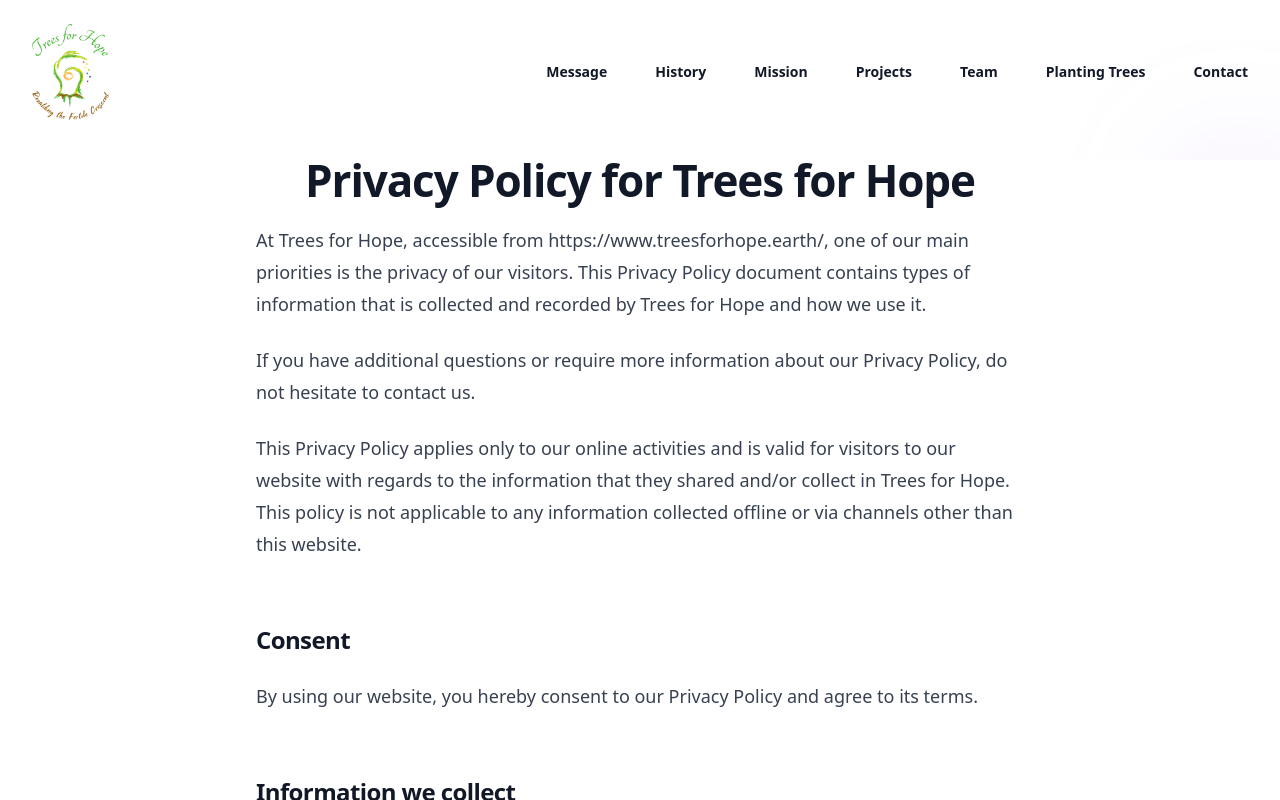
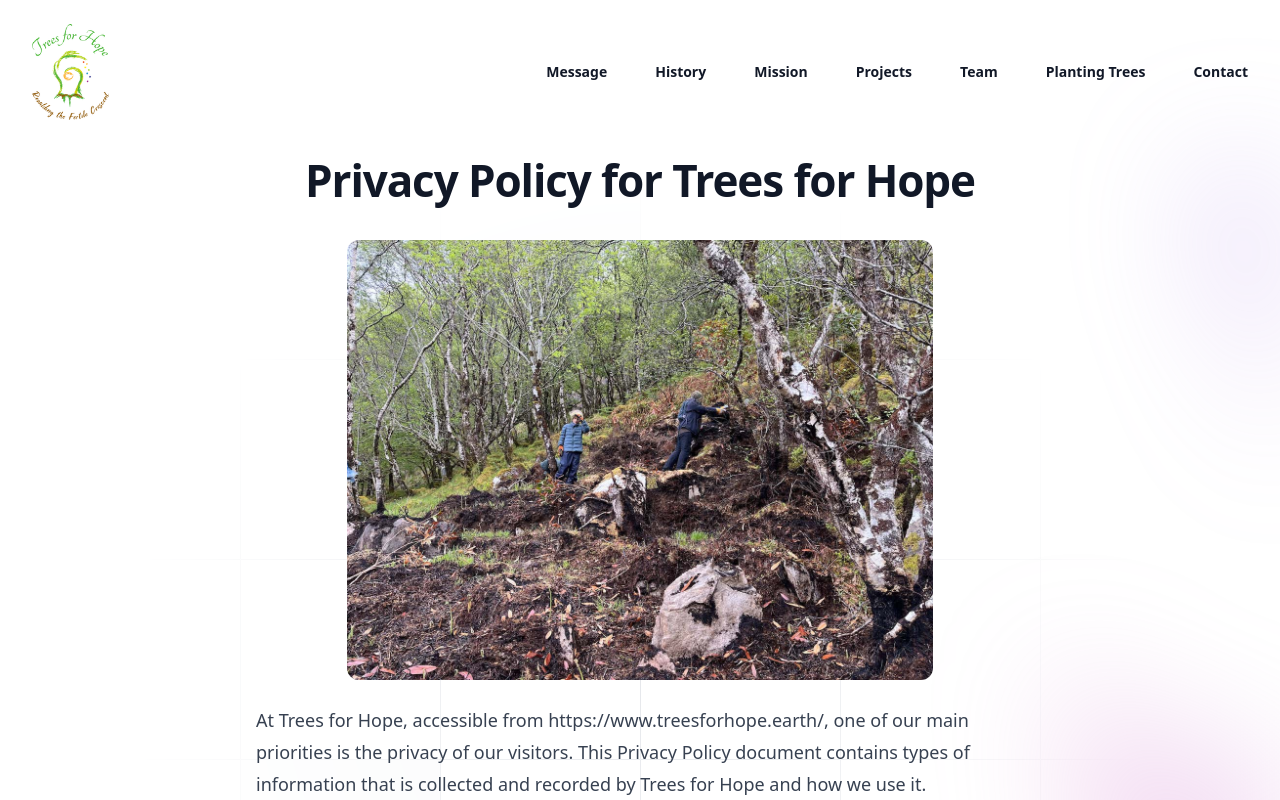
Before and after one commit to nirdoshyaqin/trees_for_hope, a Next.js app: page /privacy_policy in a window 1280 px wide. Shown: the top 800 px of the page. Built offline with nearby package versions, Linux system fonts and the light colour scheme.

Commit message:
privacy policyページの微調整

```diff
--- a/components/header.js
+++ b/components/header.js
@@ -22,10 +22,10 @@
       <header className="absolute inset-x-0 top-0 z-50">
         <nav className="mx-auto flex max-w-7xl items-center justify-between p-6 lg:px-8" aria-label="Global">
           <div className="flex lg:flex-1">
-            <a href="/" className="-m-1.5 p-1.5">
+            <Link href="/" className="-m-1.5 p-1.5">
               <span className="sr-only">Your Company</span>
               <img className="h-24 w-auto" src="/treesforhope_logo.png" alt="" />
-            </a>
+            </Link>
           </div>
           <div className="flex lg:hidden">
             <button type="button" className="-m-2.5 inline-flex items-center justify-center rounded-md p-2.5 text-gray-700" onClick={() => setMobileMenuOpen(true)}>
@@ -35,9 +35,9 @@
           </div>
           <div className="hidden lg:flex lg:gap-x-12">
             {navigation.map(item => (
-              <a key={item.name} href={item.href} className="text-sm font-semibold leading-6 text-gray-900">
+              <Link key={item.name} href={item.href} className="text-sm font-semibold leading-6 text-gray-900">
                 {item.name}
-              </a>
+              </Link>
             ))}
           </div>
           {/* <div className="hidden lg:flex lg:flex-1 lg:justify-end">
@@ -50,10 +50,10 @@
           <div className="fixed inset-0 z-50" />
           <Dialog.Panel className="fixed inset-y-0 right-0 z-50 w-full overflow-y-auto bg-white px-6 py-6 sm:max-w-sm sm:ring-1 sm:ring-gray-900/10">
             <div className="flex items-center justify-between">
-              <a href="/" className="-m-1.5 p-1.5">
+              <Link href="/" className="-m-1.5 p-1.5">
                 <span className="sr-only">Your Company</span>
                 <img className="h-24 w-auto" src="treesforhope_logo.png" alt="" />
-              </a>
+              </Link>
               <button type="button" className="-m-2.5 rounded-md p-2.5 text-gray-700" onClick={() => setMobileMenuOpen(false)}>
                 <span className="sr-only">Close menu</span>
                 <XMarkIcon className="h-6 w-6" aria-hidden="true" />
--- a/pages/privacy_policy.js
+++ b/pages/privacy_policy.js
@@ -8,11 +8,10 @@
 import { CheckCircleIcon, InformationCircleIcon } from "@heroicons/react/20/solid";
 import Header from "@/components/header";
 import Footer from "@/components/footer";
-import Vision from "@/components/Vision";
 
 // const inter = Inter({ subsets: ["latin"] });
 
-export default function Message() {
+export default function PrivacyPolicy() {
   return (
     <>
       <Head>
@@ -21,7 +20,7 @@
         <meta name="viewport" content="width=device-width, initial-scale=1" />
         <link rel="icon" href="/favicon.ico" />
       </Head>
-      <div className="bg-white">
+      <div className="">
         {/* Header */}
         <Header />
         <main className="isolate">
@@ -48,14 +47,16 @@
             </div>
           </div>
           {/* Content section */}
-          <div className="bg-white px-6 mt-40 pb-16 lg:px-8">
+          <div className=" px-6 mt-40 pb-16 lg:px-8">
             <div className="mx-auto max-w-3xl text-base leading-7 text-gray-700">
               {/* <p className="text-base text-center font-semibold leading-7 text-indigo-600">Founder's</p> */}
-              <div className="bg-white px-6 lg:px-8">
+              <div className=" px-6 lg:px-8">
                 <div className="mx-auto max-w-2xl text-center">
                   <h1 class="text-4xl font-bold tracking-tight text-gray-900 sm:text-6xl">Privacy Policy for Trees for Hope</h1>
-                  {/* <p className="mt-6 text-lg leading-8 text-gray-600">Anim aute id magna aliqua ad ad non deserunt sunt. Qui irure qui lorem cupidatat commodo. Elit sunt amet fugiat veniam occaecat fugiat aliqua.</p> */}
                 </div>
+                <figure class="mt-10 flex justify-center">
+                  <img class="sm:h-5/6 sm:w-5/6 rounded-xl bg-gray-50 object-cover" src="/privacy_policy/privacy_policy_01.jpg" alt="" />
+                </figure>
               </div>
               <p className="mt-6 text-lg leading-8">At Trees for Hope, accessible from https://www.treesforhope.earth/, one of our main priorities is the privacy of our visitors. This Privacy Policy document contains types of information that is collected and recorded by Trees for Hope and how we use it.</p>
               <p className="mt-6 text-lg leading-8">If you have additional questions or require more information about our Privacy Policy, do not hesitate to contact us.</p>
```
Also changed, not shown: public/privacy_policy/privacy_policy_01.jpg (added).
